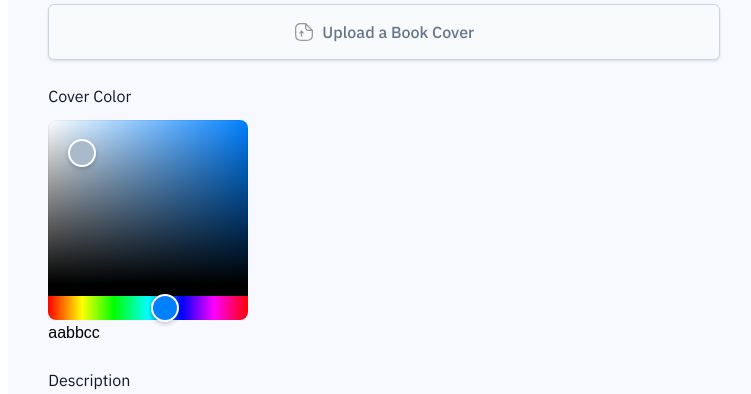
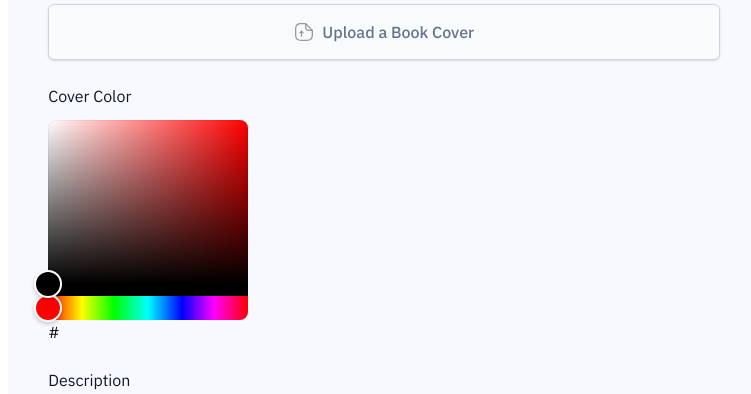
Before and after one commit to mmnsrti/openshelf, a Next.js app: page /admin/books/new in a window 1280 px wide. Shown: the part 860-1254 px from the top of the page, without its empty margins (232-983 px from the left). Built offline with nearby package versions, Linux system fonts and the light colour scheme; no server answers.

Commit message:
`Update ColorPicker component to use provided props instead of local state`

```diff
--- a/components/admin/ColorPicker.tsx
+++ b/components/admin/ColorPicker.tsx
@@ -1,17 +1,21 @@
-"use client";
-import React, { useState } from "react";
+import React from "react";
 import { HexColorInput, HexColorPicker } from "react-colorful";
 interface Props {
   value?: string;
   onPickerChange: (color: string) => void;
 }
 const ColorPicker = ({ value, onPickerChange }: Props) => {
-  const [color, setColor] = useState("#aabbcc");
-  const [isOpen, setIsOpen] = useState(false);
   return (
     <div>
-      <HexColorPicker color={color} onChange={setColor} />
-      <HexColorInput color={color} onChange={setColor} className="hex-input" />
+      <HexColorPicker color={value} onChange={onPickerChange} />
+      <div className="flex flex-row items-center">
+        <p>#</p>
+        <HexColorInput
+          color={value}
+          onChange={onPickerChange}
+          className="hex-input"
+        />
+      </div>
     </div>
   );
 };
```
